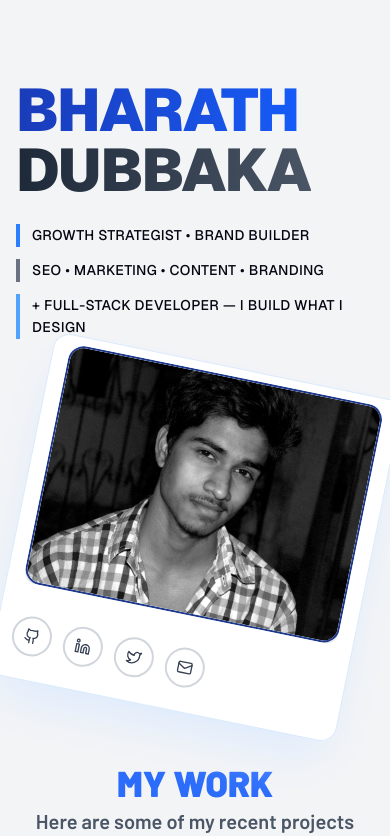
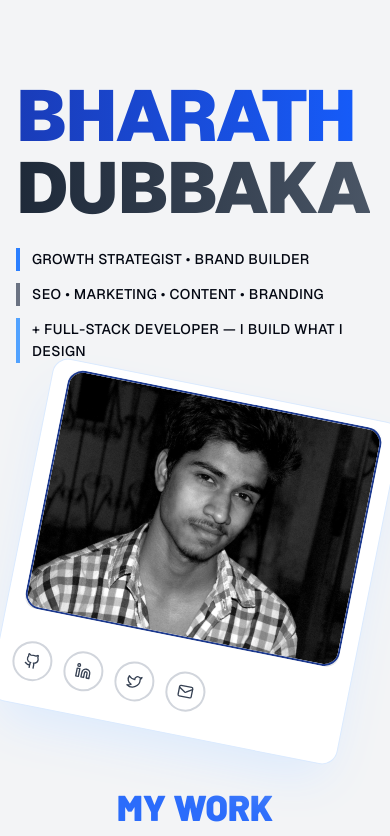
Before and after one commit to Bharath-Dubbaka/portfoliodbk, a Next.js app: page / in a window 390 px wide. Shown: the top 836 px of the page. Built offline with nearby package versions, Linux system fonts and the light colour scheme; no server answers.

Commit message:
feat: title allignment acc all devies

```diff
--- a/src/app/components/HeroSection.jsx
+++ b/src/app/components/HeroSection.jsx
@@ -48,7 +48,7 @@ export default function HeroSection({ revealImages = true }) {
             transition={{ duration: 0.8 }}
             className="text-4xl md:text-6xl lg:text-7xl leading-tight"
           >
-            <h1 className="text-6xl sm:text-7xl md:text-8xl lg:text-9xl font-black leading-none tracking-tight whitespace-nowrap w-max">
+            <h1 className="text-7xl sm:text-7xl md:text-9xl lg:text-9xl font-black leading-none tracking-tight whitespace-nowrap w-max">
               <Text3DGroup>
                 <Text3D
                   primary="BHARATH"
```
